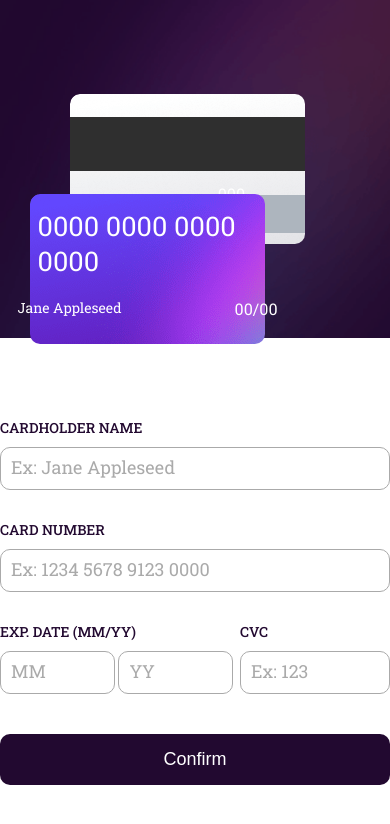
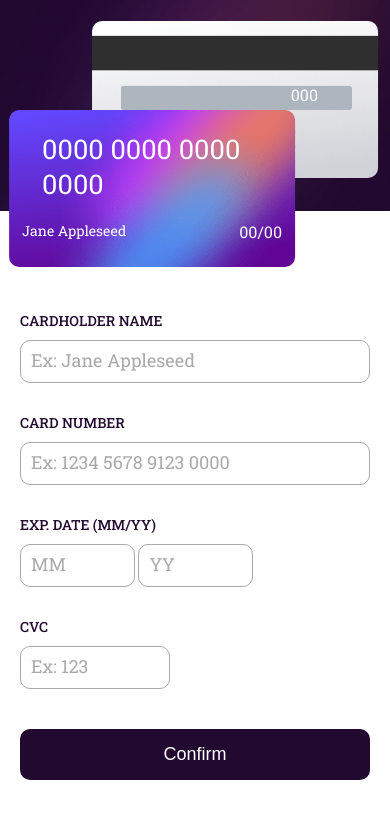
Before and after one commit to erikpanicio/Card-Project, a plain HTML site: page Projeto Cartão/index.html in a window 390 px wide. Drawn offline with Linux system fonts and the light colour scheme.

Commit message:
arrumando a centralização dos cartões

```diff
--- a/Projeto Cartão/style.css
+++ b/Projeto Cartão/style.css
@@ -16,7 +16,7 @@ body {
     font-family: 'Roboto Slab', serif;
     height: 100vh;
     width: 100vw;
-    overflow-y: hidden; /* verificar */
+    /* overflow-y: hidden; */ /* verificar */
 }
 
 .left-side {
@@ -30,6 +30,7 @@ body {
 .card-front {
     background-image: url("images/bg-card-front.png");
     background-repeat: no-repeat;
+    background-size: contain;
     border-radius: 10px;
     width: 447px;
     height: 246px;
@@ -77,6 +78,7 @@ body {
 .card-back {
     background-image: url("images/bg-card-back.png");
     background-repeat: no-repeat;
+    background-size: contain;
     border-radius: 10px;
     width: 447px;
     height: 246px;
@@ -90,7 +92,7 @@ body {
 }
 
 .cvc {
-    margin: 0px 60px 5px 0px;
+    margin: 0px 60px 10px 0px;
 }
 
 .right-side {
@@ -179,37 +181,34 @@ input[type="submit"]:hover {
         width: 447px;
         height: 246px;
 
-        top: 100px;
-        left: 125px;
+        position: absolute;
+        top: 126px;
+        left: 50%;
+        transform: translate(-65%);
         z-index: 1;
-
-        /* width: 100%;
-        background-position: center; */
     }
 
     .card-back {
         width: 447px;
         height: 246px;
 
-        top: 0;
-        left: -125px; /*  */
+        position: absolute;
+        top: 26px;
+        left: 50%;
+        transform: translate(-36%);
 
-        /* width: 100%;
-        background-position: center; */
-
-        /* justify-content: center; */
     }
 
-    .cvc {
+    /* .cvc {
         margin: 0px 60px 5px 350px;
-      }
+      } */
 }
 
 @media (max-width: 680px) {
     .card-front {
-        width: 300px;
-        height: 190px;
-        left: 70px;
+        width: 350px;
+        height: 200px;
+        top: 165px;
     }
 
     .datas {
@@ -229,25 +228,41 @@ input[type="submit"]:hover {
     }
 
     .card-back {
-        width: 300px;
-        height: 190px;
+        width: 350px;
+        height: 200px;
+        top: 56px;
+        left: 50%;
     }
 
-    .cvc {
+    /* .cvc {
         margin: 0px 60px -50px 350px;
 
-    }
+    } */
 }
 
 @media (max-width: 485px) {
+    .left-side {
+        height: 25vh;
+    }
+
     .card-front {
-        width: 235px;
-        height: 150px;
+        width: 286px;
+        height: 157px;
+        top: 110px;
     }
 
     .card-back {
-        width: 235px;
-        height: 150px;
+        width: 286px;
+        height: 157px;
+        top: 21px;
+    }
+
+    form {
+        padding: 20px;
+    }
+
+    .data-group {
+        flex-wrap: wrap;
     }
 }
 
```
